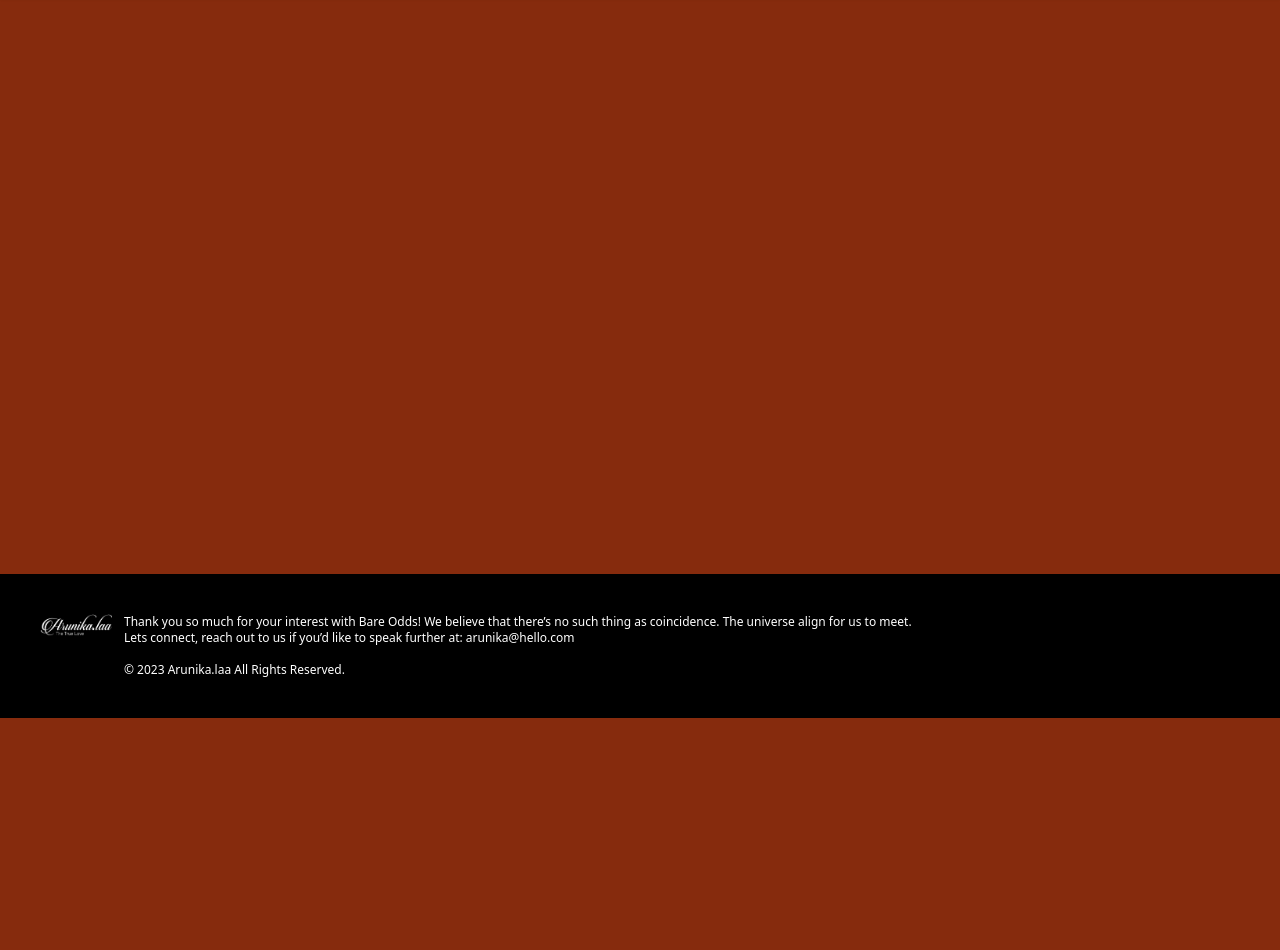
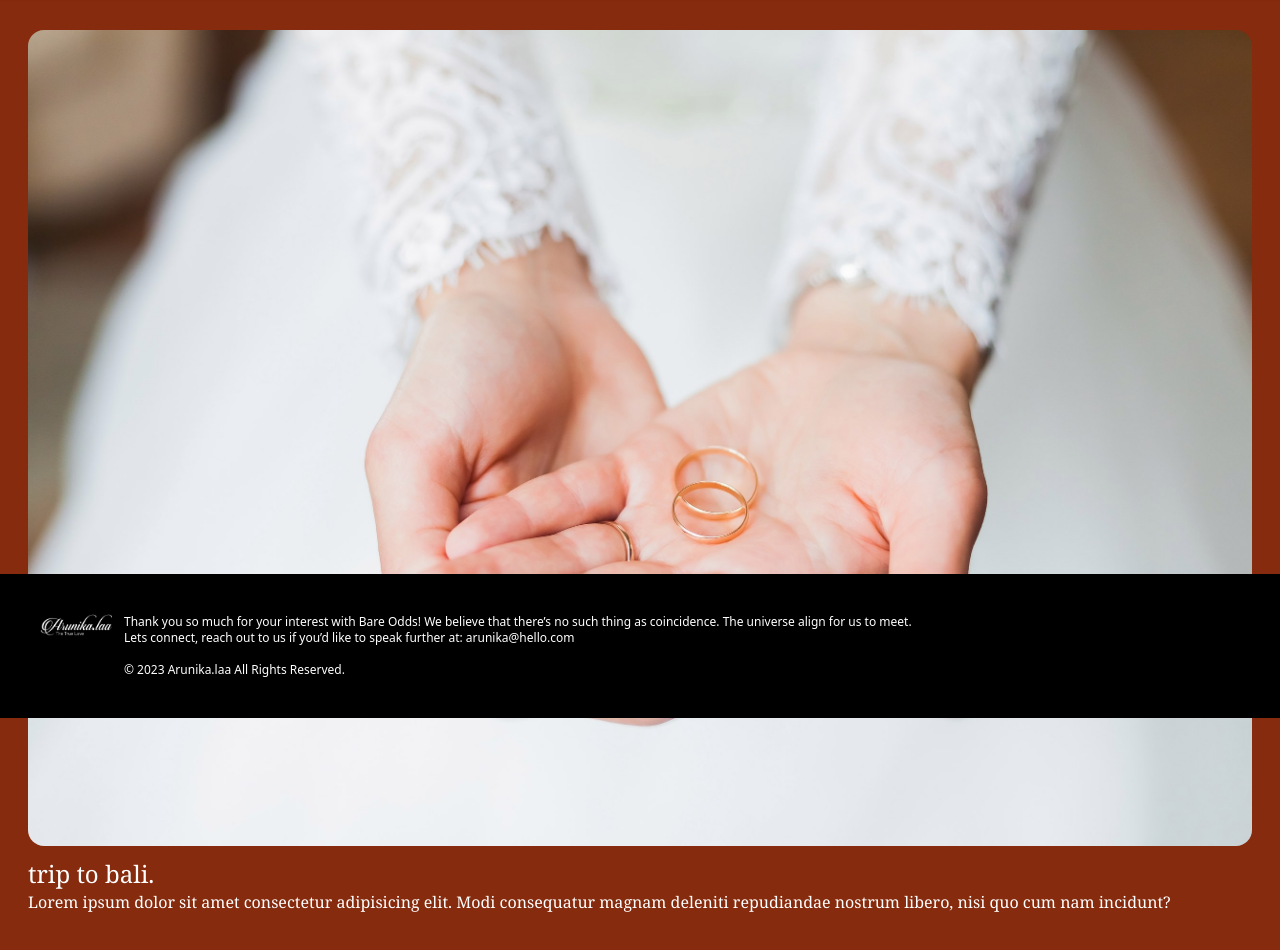
Before and after one commit to farhanriski/arunika_portofolio, a website: page public/journal.html in a window 1280 px wide. Shown: the part 82-1032 px from the top of the page. Before the commit the page ends 800 px from the top, so only its background shows below. Drawn offline with nearby package versions, Linux system fonts and the light colour scheme.

Commit message:
modif journal add content

```diff
--- a/public/journal.html
+++ b/public/journal.html
@@ -51,6 +51,14 @@
       </div>
       <!-- NAVBAR END-->
 
+      <div class="pb-48 tablet:pt-28 pt-24  tablet:px-7 flex flex-col gap-3 tablet:flex-none items-center px-7">
+        <div class="text-white">
+          <img src="assets/petr-ovralov-jNpttMRlb_Y-unsplash.jpg" class="w-full rounded-2xl">
+          <h2 class="pt-3 text-2xl text-justify">trip to bali.</h2>
+          <p>Lorem ipsum dolor sit amet consectetur adipisicing elit. Modi consequatur magnam deleniti repudiandae nostrum libero, nisi quo cum nam incidunt?</p>
+        </div>
+      </div>
+
 
       <!-- footer -->
     <footer class="bg-black text-white p-10 flex flex-row justify-center fixed bottom-0 w-full gap-3">
```
Also changed, not shown: public/css/style.css.
